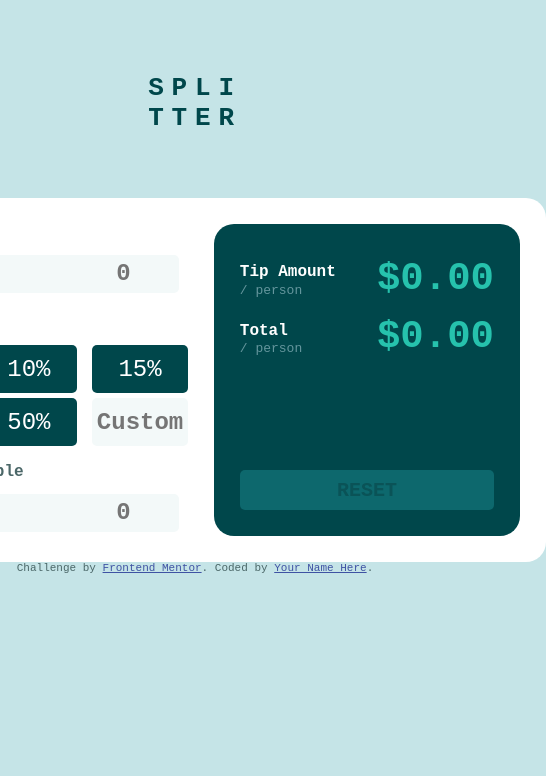
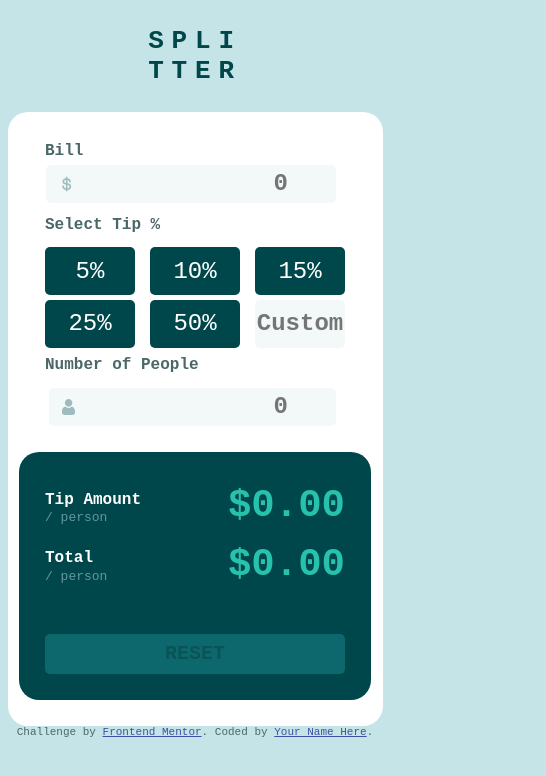
Before and after one commit to vagos9821/FrontendMentor-TipCalculatorApp, a plain HTML site: page index.html in a window 390 px wide. Shown: the whole page, 546 px wide, since content can reach past the window. Drawn offline with Linux system fonts and the light colour scheme.

Commit message:
Finished Mobile Version and Added Reset

```diff
--- a/index.html
+++ b/index.html
@@ -10,7 +10,6 @@
 
     <title>Frontend Mentor | Tip calculator app</title>
     <link rel="stylesheet" href="style.css">
-    <script src="script.js"></script>
     <style>
         .attribution {
             font-size: 11px;
@@ -23,7 +22,7 @@
     </style>
 </head>
 
-<body>
+<body id="body">
 
     <div id="splitter">
         <h1 id="spli">SPLI</h1>
@@ -76,13 +75,15 @@
                 </div>
             </div>
 
-            <button id="reset">RESET</button>
+            <button id="reset" onclick="reset()">RESET</button>
         </div>
     </div>
 
     <div class="attribution">
         Challenge by <a href="https://www.frontendmentor.io?ref=challenge" target="_blank">Frontend Mentor</a>. Coded by <a href="#">Your Name Here</a>.
     </div>
+    <script src="script.js"></script>
+
 </body>
 
 </html>
--- a/script.js
+++ b/script.js
@@ -47,4 +47,34 @@ function custom_tip(ele) {
     }
 }
 
-// People Error =-=-=-=-=-=-=-=-=-=-=-=-=-=-=-=-
+
+// Reset Button --=--=--=-=-=-==-=-=-
+function reset() {
+    var tip_person = document.getElementById("resultTipAmount")
+    var total_person = document.getElementById("resultTotalAmount")
+    tip_person.innerHTML = "$" + "0.00"
+    total_person.innerHTML = "$" + "0.00"
+}
+
+
+// =-=-=-=-=-=-=-=-=-Mobile version =-=-=-=-=-=-=-=-=-=-=-=-=-=-=-=-
+
+if (window.innerWidth < 701) {
+    var card = document.getElementById("card")
+    var splitter = document.getElementById("splitter")
+    var billCard = document.getElementById("billCard")
+    var resultCard = document.getElementById("resultCard")
+    var body = document.getElementById("body")
+
+    card.style = "flex-direction: column; width:375px; height:fit-content; align-items:center;gap:2em; padding-right:0; padding-left:0; right:0"
+
+    splitter.style = "margin:2em"
+
+    body.style = "margin:0"
+
+    billCard.style = "flex-direction: column; width:300px; height:fit-content; align-items:center"
+
+    resultCard.style = "display:flex; gap:5em; width:300px; position:relative; margin-left:0"
+
+    console.log("mobile")
+}
```
